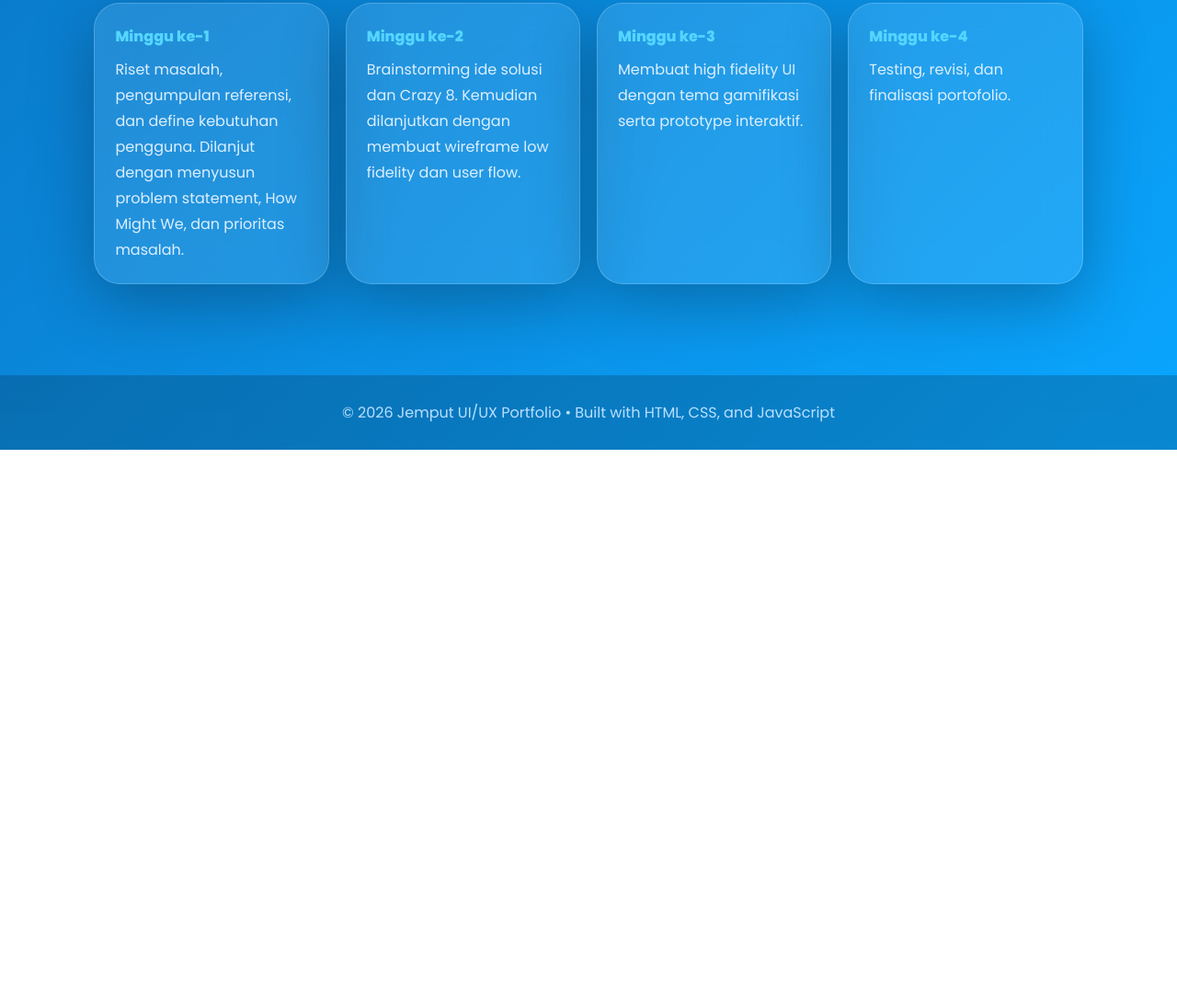
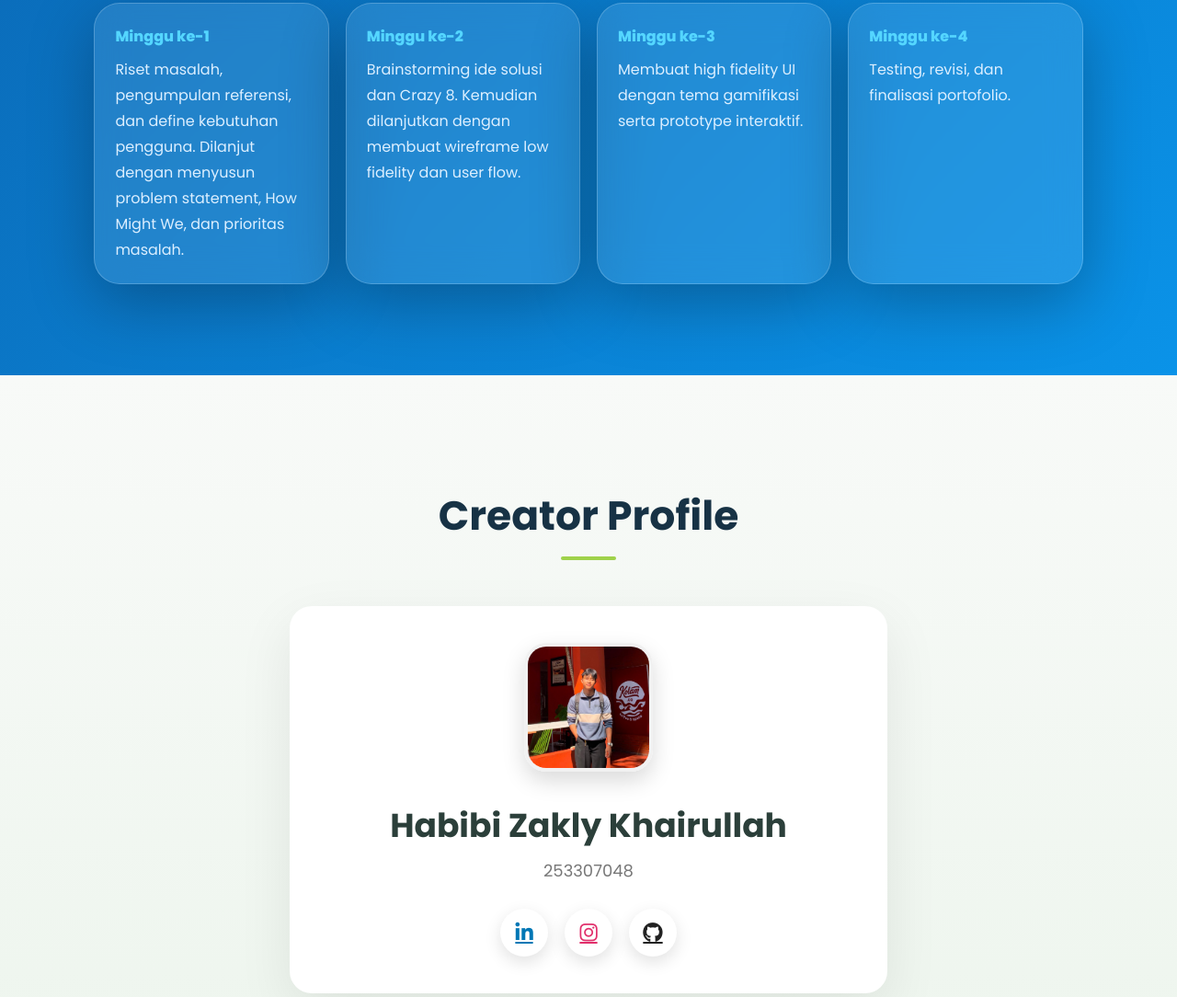
Before and after one commit to zaklykh/Portofolio-Jemput, a plain HTML site: page index.html in a window 1280 px wide. Shown: the part 9458-10542 px from the top of the page at 92% size. Before the commit the page ends 9947 px from the top, so only its background shows below. Drawn offline with Linux system fonts and the light colour scheme.

Commit message:
Portofolio

```diff
--- a/index.html
+++ b/index.html
@@ -1,11 +1,15 @@
 <!DOCTYPE html>
 <html lang="id">
+
 <head>
+  <link rel="icon" type="image/png" href="assets/logo.png">
   <meta charset="UTF-8" />
   <meta name="viewport" content="width=device-width, initial-scale=1.0" />
   <title>Jemput — UI/UX Gamification Portfolio</title>
   <link rel="stylesheet" href="style.css" />
+  <link rel="stylesheet" href="https://cdnjs.cloudflare.com/ajax/libs/font-awesome/6.5.1/css/all.min.css">
 </head>
+
 <body>
   <div class="bg-orbs"><span></span><span></span><span></span></div>
 
@@ -25,7 +29,8 @@
     <div class="hero-text reveal">
       <p class="badge">UI/UX Case Study • Gamification Theme</p>
       <h1>Portofolio Project <span>Jemput</span></h1>
-      <p class="subtitle">Aplikasi transportasi online dengan navigasi simpel, harga lebih transparan, dan pengalaman perjalanan yang nyaman melalui pendekatan desain berbasis gamifikasi.</p>
+      <p class="subtitle">Aplikasi transportasi online dengan navigasi simpel, harga lebih transparan, dan pengalaman
+        perjalanan yang nyaman melalui pendekatan desain berbasis gamifikasi.</p>
       <div class="hero-actions">
         <a href="#prototype" class="btn primary">Lihat Prototype</a>
         <a href="#define" class="btn secondary">Mulai Case Study</a>
@@ -126,7 +131,9 @@
       <h2>Prototype Figma</h2>
     </div>
     <div class="embed-card">
-      <iframe src="https://embed.figma.com/proto/gIYfqvJjJ0P62DDYm8i0kB/Portofolio-UI-UX-Desain?node-id=21-974&p=f&scaling=scale-down&content-scaling=fixed&page-id=0%3A1&starting-point-node-id=21%3A974&embed-host=share" allowfullscreen></iframe>
+      <iframe
+        src="https://embed.figma.com/proto/gIYfqvJjJ0P62DDYm8i0kB/Portofolio-UI-UX-Desain?node-id=21-974&p=f&scaling=scale-down&content-scaling=fixed&page-id=0%3A1&starting-point-node-id=21%3A974&embed-host=share"
+        allowfullscreen></iframe>
     </div>
   </section>
 
@@ -136,7 +143,9 @@
       <h2>Empathize</h2>
     </div>
     <div class="embed-card">
-      <iframe style="border: 1px solid rgba(0, 0, 0, 0.1);" width="800" height="450" src="https://embed.figma.com/design/gIYfqvJjJ0P62DDYm8i0kB/Portofolio-UI-UX-Desain?node-id=189-112&embed-host=share" allowfullscreen></iframe>
+      <iframe style="border: 1px solid rgba(0, 0, 0, 0.1);" width="800" height="450"
+        src="https://embed.figma.com/design/gIYfqvJjJ0P62DDYm8i0kB/Portofolio-UI-UX-Desain?node-id=189-112&embed-host=share"
+        allowfullscreen></iframe>
     </div>
   </section>
 
@@ -149,7 +158,8 @@
     <div class="grid-2">
       <article class="panel">
         <h3>Problem Statement</h3>
-        <p>Pengguna membutuhkan layanan transportasi online dengan aplikasi bernavigasi simpel, tarif yang terjangkau dan stabil, serta jaminan kenyamanan perjalanan melalui armada yang sesuai dan driver yang ramah.</p>
+        <p>Pengguna membutuhkan layanan transportasi online dengan aplikasi bernavigasi simpel, tarif yang terjangkau
+          dan stabil, serta jaminan kenyamanan perjalanan melalui armada yang sesuai dan driver yang ramah.</p>
       </article>
       <article class="panel">
         <h3>Tools & Scope</h3>
@@ -164,9 +174,12 @@
     <div class="panel large">
       <h3>How Might We</h3>
       <div class="cards">
-        <div class="mini-card"><span>01</span>Bagaimana kita bisa membuat biaya layanan lebih jelas dan terjangkau agar user tidak merasa terbebani saat menggunakan layanan?</div>
-        <div class="mini-card"><span>02</span>Bagaimana kita bisa membuat perjalanan terasa lebih nyaman dan aman bagi pengguna selama menggunakan layanan?</div>
-        <div class="mini-card"><span>03</span>Bagaimana kita bisa membuat tampilan aplikasi lebih sederhana dan mudah dipahami agar pengguna tidak kesulitan saat menggunakannya?</div>
+        <div class="mini-card"><span>01</span>Bagaimana kita bisa membuat biaya layanan lebih jelas dan terjangkau agar
+          user tidak merasa terbebani saat menggunakan layanan?</div>
+        <div class="mini-card"><span>02</span>Bagaimana kita bisa membuat perjalanan terasa lebih nyaman dan aman bagi
+          pengguna selama menggunakan layanan?</div>
+        <div class="mini-card"><span>03</span>Bagaimana kita bisa membuat tampilan aplikasi lebih sederhana dan mudah
+          dipahami agar pengguna tidak kesulitan saat menggunakannya?</div>
       </div>
     </div>
 
@@ -189,27 +202,37 @@
 
     <h3 class="subheading">Crazy 8 & Brainstorming</h3>
     <div class="embed-card">
-      <iframe style="border: 1px solid rgba(0, 0, 0, 0.1);" width="800" height="450" src="https://embed.figma.com/design/gIYfqvJjJ0P62DDYm8i0kB/Portofolio-UI-UX-Desain?node-id=56-2&embed-host=share" allowfullscreen></iframe>
+      <iframe style="border: 1px solid rgba(0, 0, 0, 0.1);" width="800" height="450"
+        src="https://embed.figma.com/design/gIYfqvJjJ0P62DDYm8i0kB/Portofolio-UI-UX-Desain?node-id=56-2&embed-host=share"
+        allowfullscreen></iframe>
     </div>
 
     <h3 class="subheading">Low Fidelity</h3>
     <div class="embed-card">
-      <iframe style="border: 1px solid rgba(0, 0, 0, 0.1);" width="800" height="450" src="https://embed.figma.com/design/gIYfqvJjJ0P62DDYm8i0kB/Portofolio-UI-UX-Desain?node-id=56-4702&embed-host=share" allowfullscreen></iframe>
+      <iframe style="border: 1px solid rgba(0, 0, 0, 0.1);" width="800" height="450"
+        src="https://embed.figma.com/design/gIYfqvJjJ0P62DDYm8i0kB/Portofolio-UI-UX-Desain?node-id=56-4702&embed-host=share"
+        allowfullscreen></iframe>
     </div>
 
     <h3 class="subheading">User Flow</h3>
     <div class="flow-grid">
       <div class="embed-card small">
-        <iframe src="https://embed.figma.com/design/gIYfqvJjJ0P62DDYm8i0kB/Portofolio-UI-UX-Desain?node-id=56-18&embed-host=share" allowfullscreen></iframe>
+        <iframe
+          src="https://embed.figma.com/design/gIYfqvJjJ0P62DDYm8i0kB/Portofolio-UI-UX-Desain?node-id=56-18&embed-host=share"
+          allowfullscreen></iframe>
       </div>
       <div class="embed-card small">
-        <iframe src="https://embed.figma.com/design/gIYfqvJjJ0P62DDYm8i0kB/Portofolio-UI-UX-Desain?node-id=56-329&embed-host=share" allowfullscreen></iframe>
+        <iframe
+          src="https://embed.figma.com/design/gIYfqvJjJ0P62DDYm8i0kB/Portofolio-UI-UX-Desain?node-id=56-329&embed-host=share"
+          allowfullscreen></iframe>
       </div>
     </div>
 
     <h3 class="subheading">UI Kit & Design System</h3>
     <div class="embed-card">
-      <iframe style="border: 1px solid rgba(0, 0, 0, 0.1);" width="800" height="450" src="https://embed.figma.com/design/gIYfqvJjJ0P62DDYm8i0kB/Portofolio-UI-UX-Desain?node-id=271-388&embed-host=share" allowfullscreen></iframe>
+      <iframe style="border: 1px solid rgba(0, 0, 0, 0.1);" width="800" height="450"
+        src="https://embed.figma.com/design/gIYfqvJjJ0P62DDYm8i0kB/Portofolio-UI-UX-Desain?node-id=271-388&embed-host=share"
+        allowfullscreen></iframe>
     </div>
   </section>
 
@@ -220,7 +243,8 @@
     </div>
 
     <p class="test-intro">Saya berfokus pada masalah inti: memastikan kemudahan dan kenyamanan pemesanan.</p>
-    <p class="test-task"><strong>Contoh Task:</strong> "Anda ingin segera berangkat ke suatu tujuan namun tidak memiliki kendaraan dan banyak waktu untuk mencari alamat yang ingin dituju."</p>
+    <p class="test-task"><strong>Contoh Task:</strong> "Anda ingin segera berangkat ke suatu tujuan namun tidak memiliki
+      kendaraan dan banyak waktu untuk mencari alamat yang ingin dituju."</p>
 
     <div class="test-layout">
       <div class="test-left">
@@ -249,11 +273,16 @@
           <h3>Hasil Pengujian Task</h3>
           <div class="result-table">
             <div class="row head"><span>Task</span><span>Status</span><span>Catatan</span></div>
-            <div class="row"><span>Membuka App & Beranda</span><span class="success">☑ Berhasil</span><span>Mudah dipahami</span></div>
-            <div class="row"><span>Shortcut Tujuan Favorit</span><span class="success">☑ Berhasil</span><span>Alur jelas</span></div>
-            <div class="row"><span>Estimasi & Pesan</span><span class="success">☑ Berhasil</span><span>Harga jelas</span></div>
-            <div class="row"><span>Pencarian Driver</span><span class="success">☑ Berhasil</span><span>Status dimengerti</span></div>
-            <div class="row"><span>Selesai Perjalanan</span><span class="success">☑ Berhasil</span><span>Konsisten</span></div>
+            <div class="row"><span>Membuka App & Beranda</span><span class="success">☑ Berhasil</span><span>Mudah
+                dipahami</span></div>
+            <div class="row"><span>Shortcut Tujuan Favorit</span><span class="success">☑ Berhasil</span><span>Alur
+                jelas</span></div>
+            <div class="row"><span>Estimasi & Pesan</span><span class="success">☑ Berhasil</span><span>Harga
+                jelas</span></div>
+            <div class="row"><span>Pencarian Driver</span><span class="success">☑ Berhasil</span><span>Status
+                dimengerti</span></div>
+            <div class="row"><span>Selesai Perjalanan</span><span class="success">☑
+                Berhasil</span><span>Konsisten</span></div>
           </div>
         </article>
       </div>
@@ -263,20 +292,25 @@
       <article class="test-card">
         <h3>Feedback Pengguna</h3>
         <p><strong>Q1: Apakah mudah menemukan fitur shortcut tujuan favorit?</strong></p>
-        <blockquote>Cukup mudah untuk menemukan fitur tersebut, karena aplikasi ini langsung menampilkan fitur tujuan favorit pada halaman beranda.</blockquote>
+        <blockquote>Cukup mudah untuk menemukan fitur tersebut, karena aplikasi ini langsung menampilkan fitur tujuan
+          favorit pada halaman beranda.</blockquote>
         <p><strong>Q2: Bagian mana yang paling membingungkan?</strong></p>
-        <blockquote>Selama pengujiannya, pengguna merasa bahwa proses pencarian driver agak rumit dan membutuhkan langkah tambahan.</blockquote>
+        <blockquote>Selama pengujiannya, pengguna merasa bahwa proses pencarian driver agak rumit dan membutuhkan
+          langkah tambahan.</blockquote>
       </article>
       <article class="test-card">
         <h3>Hasil & Perbaikan</h3>
         <p><strong class="before">Before:</strong> Proses pencarian driver terlalu rumit.</p>
-        <p><strong class="after">After:</strong> Proses pencarian driver disederhanakan dengan menambahkan opsi pencarian berdasarkan lokasi, driver favorit, dan driver dengan rating tertinggi.</p>
+        <p><strong class="after">After:</strong> Proses pencarian driver disederhanakan dengan menambahkan opsi
+          pencarian berdasarkan lokasi, driver favorit, dan driver dengan rating tertinggi.</p>
       </article>
     </div>
 
     <div class="conclusion-box">
       <h3>Kesimpulan</h3>
-      <p>Prototype aplikasi “Jemput” berhasil diuji secara fungsional untuk kebutuhan dasar transportasi. Aplikasi mudah digunakan dan alurnya jelas. Pengembangan UI selanjutnya dapat berfokus pada penambahan fitur sekunder seperti notifikasi dan layanan non-transportasi agar lebih kompetitif.</p>
+      <p>Prototype aplikasi “Jemput” berhasil diuji secara fungsional untuk kebutuhan dasar transportasi. Aplikasi mudah
+        digunakan dan alurnya jelas. Pengembangan UI selanjutnya dapat berfokus pada penambahan fitur sekunder seperti
+        notifikasi dan layanan non-transportasi agar lebih kompetitif.</p>
     </div>
   </section>
 
@@ -286,10 +320,46 @@
       <h2>Timeline Pengerjaan 4 Minggu</h2>
     </div>
     <div class="timeline">
-      <div><span>Minggu ke-1</span>Riset masalah, pengumpulan referensi, dan define kebutuhan pengguna. Dilanjut dengan menyusun problem statement, How Might We, dan prioritas masalah.</div>
-      <div><span>Minggu ke-2</span>Brainstorming ide solusi dan Crazy 8. Kemudian dilanjutkan dengan membuat wireframe low fidelity dan user flow.</div>
+      <div><span>Minggu ke-1</span>Riset masalah, pengumpulan referensi, dan define kebutuhan pengguna. Dilanjut dengan
+        menyusun problem statement, How Might We, dan prioritas masalah.</div>
+      <div><span>Minggu ke-2</span>Brainstorming ide solusi dan Crazy 8. Kemudian dilanjutkan dengan membuat wireframe
+        low fidelity dan user flow.</div>
       <div><span>Minggu ke-3</span>Membuat high fidelity UI dengan tema gamifikasi serta prototype interaktif.</div>
       <div><span>Minggu ke-4</span>Testing, revisi, dan finalisasi portofolio.</div>
+    </div>
+  </section>
+
+  <section id="creator" class="creator-section reveal">
+    <div class="creator-wrapper">
+
+      <div class="section-title creator-title">
+        <h2>Creator Profile</h2>
+      </div>
+
+      <div class="creator-card">
+
+        <img src="assets/profile.jpeg" alt="Creator" class="creator-photo">
+
+        <h3>Habibi Zakly Khairullah</h3>
+
+        <p class="creator-nim">253307048</p>
+
+        <div class="creator-social">
+          <a href="https://linkedin.com/in/habibizaklykhairullah" target="_blank">
+            <i class="fab fa-linkedin-in"></i>
+          </a>
+
+          <a href="https://instagram.com/hzakly" target="_blank">
+            <i class="fab fa-instagram"></i>
+          </a>
+
+          <a href="https://github.com/zaklykh" target="_blank">
+            <i class="fab fa-github"></i>
+          </a>
+        </div>
+
+      </div>
+
     </div>
   </section>
 
@@ -299,4 +369,5 @@
 
   <script src="script.js"></script>
 </body>
+
 </html>
--- a/style.css
+++ b/style.css
@@ -109,3 +109,126 @@ body{font-family:Poppins,sans-serif;background:linear-gradient(135deg,#061224,#0
         font-size:42px;
     }
 }
+
+/* CREATOR PROFILE */
+
+.creator-section{
+    background:linear-gradient(
+        180deg,
+        #f8faf8,
+        #edf5ed
+    );
+    padding:120px 0;
+}
+
+.creator-title h2{
+    color:#173245;
+    background:none;
+    -webkit-background-clip:unset;
+}
+
+.creator-title h2::after{
+    content:"";
+    display:block;
+    width:60px;
+    height:4px;
+    margin:12px auto 0;
+    border-radius:999px;
+    background:#9fd24a;
+}
+
+.creator-wrapper{
+    max-width:900px;
+    margin:auto;
+    padding:0 20px;
+}
+
+.creator-card{
+    background:white;
+    max-width:650px;
+    margin:50px auto 0;
+    padding:40px;
+    border-radius:24px;
+    text-align:center;
+    box-shadow:0 20px 60px rgba(0,0,0,.08);
+    transition:.4s;
+}
+
+.creator-card:hover{
+    transform:translateY(-8px);
+}
+
+.creator-photo{
+    width:140px;
+    height:140px;
+    object-fit:cover;
+    border-radius:24px;
+    border:4px solid #f1f1f1;
+    box-shadow:0 10px 25px rgba(0,0,0,.15);
+}
+
+.creator-card h3{
+    margin-top:24px;
+    font-size:36px;
+    color:#2b3f3a;
+    font-weight:700;
+}
+
+.creator-nim{
+    color:#777;
+    margin-top:8px;
+    font-size:18px;
+}
+
+.creator-social{
+    margin-top:28px;
+    display:flex;
+    justify-content:center;
+    gap:18px;
+}
+
+.creator-social a{
+    width:52px;
+    height:52px;
+    display:flex;
+    align-items:center;
+    justify-content:center;
+    border-radius:50%;
+    background:white;
+    color:#444;
+    font-size:22px;
+    box-shadow:0 6px 18px rgba(0,0,0,.12);
+    transition:.3s;
+}
+
+.creator-social a:hover{
+    transform:translateY(-5px);
+}
+
+.creator-social a:nth-child(1){
+    color:#0077b5;
+}
+
+.creator-social a:nth-child(2){
+    color:#e1306c;
+}
+
+.creator-social a:nth-child(3){
+    color:#222;
+}
+
+@media(max-width:768px){
+
+    .creator-card{
+        padding:30px 20px;
+    }
+
+    .creator-photo{
+        width:120px;
+        height:120px;
+    }
+
+    .creator-card h3{
+        font-size:28px;
+    }
+}
```
Also changed, not shown: assets/logo.png, assets/profile.jpeg (added). Lines whose indentation alone changed are shown as unchanged.
